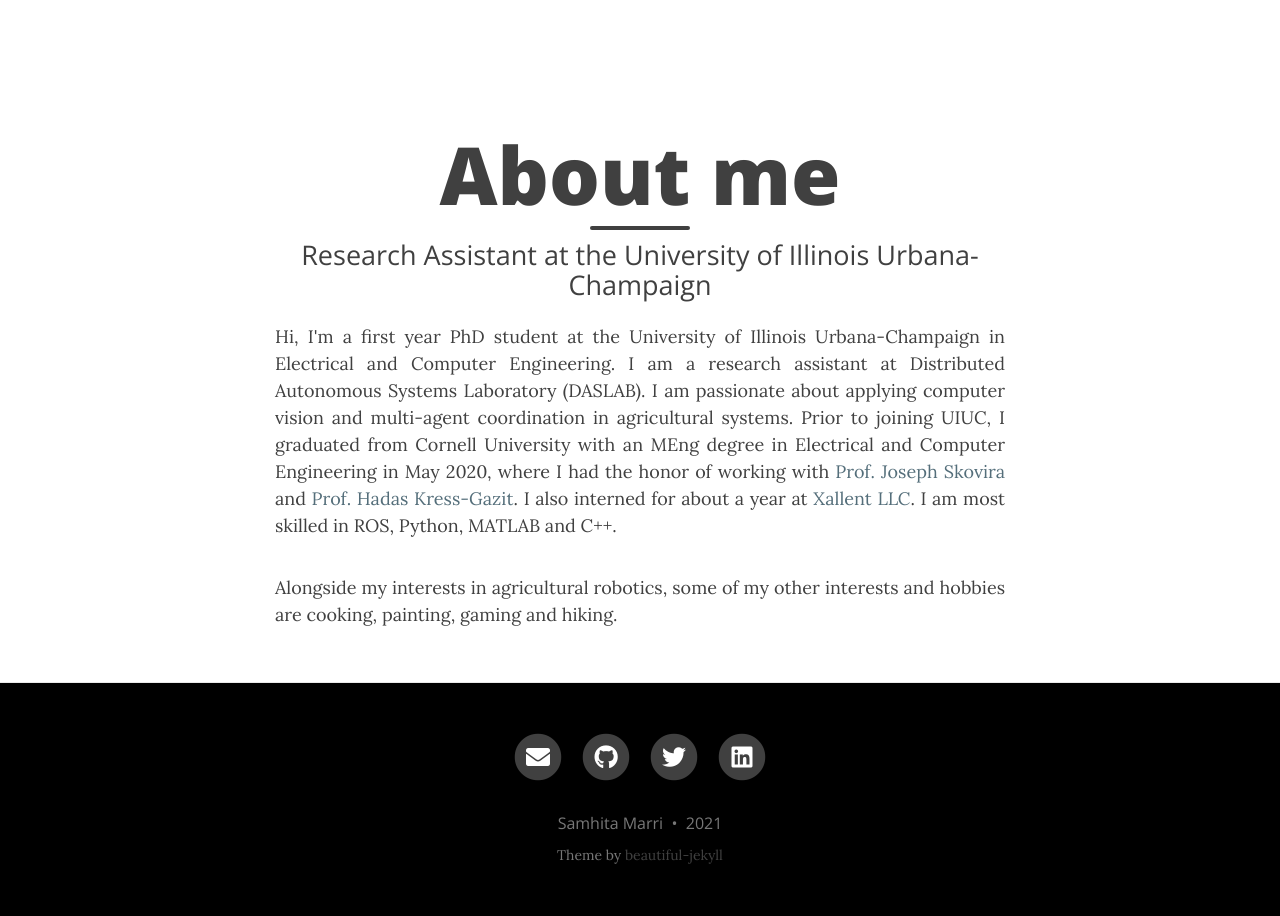
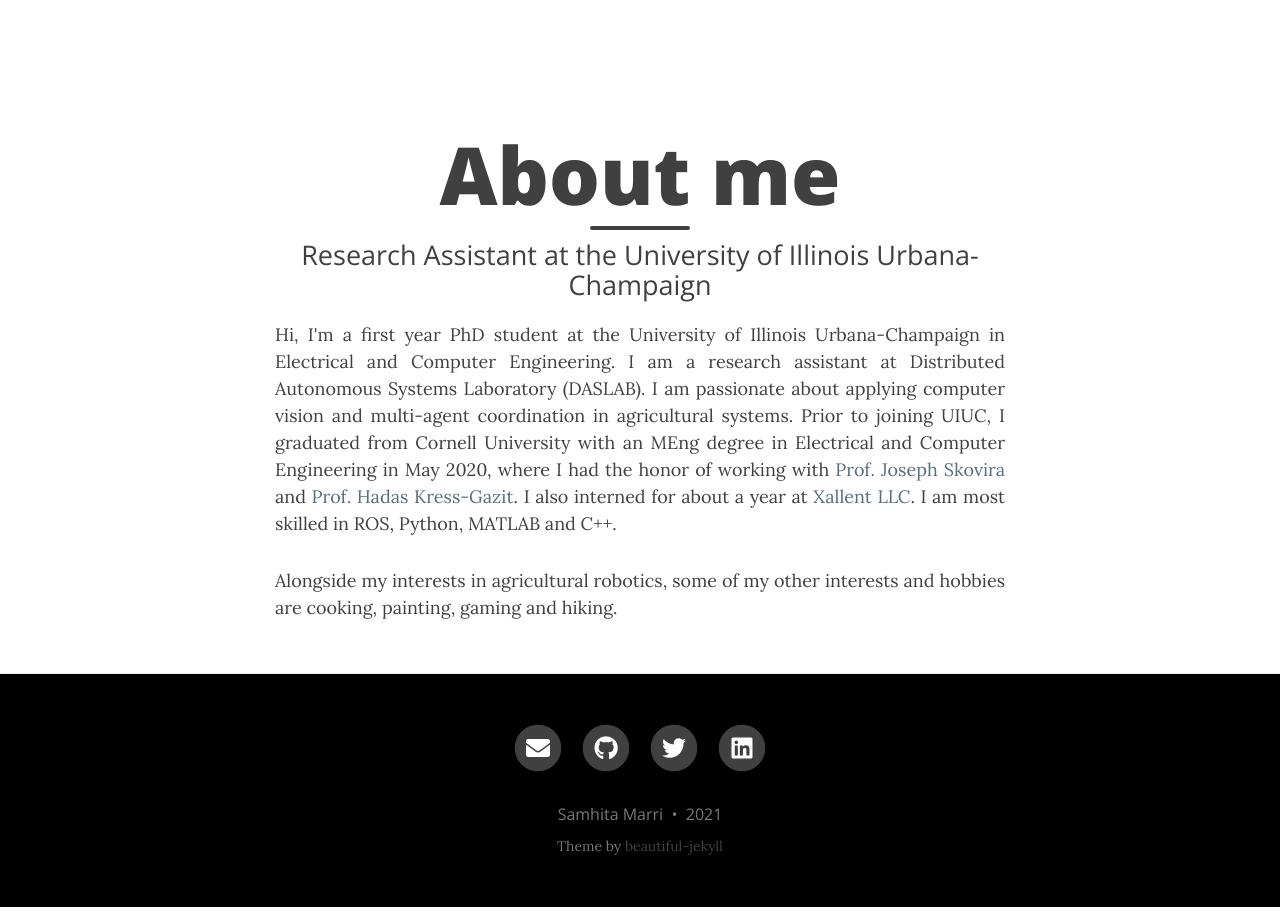
Before and after one commit to samhita-m/samhita-m.github.io, a Jekyll site: the page built from aboutme.md, in a window 1280 px wide. Built offline with Jekyll 4.4.1, drawn with Linux system fonts in a browser that asks for light colours; nearby versions of some CDN libraries.

```diff
--- a/assets/css/main.css
+++ b/assets/css/main.css
@@ -24,7 +24,7 @@
 p {
   line-height: 1.5;
   border-width: 1.875rem;
-  margin: 0.25rem auto;
+  margin: 0.1rem auto;
 }
 h1,h2,h3,h4,h5,h6 {
   font-family: 'Open Sans', 'Helvetica Neue', Helvetica, Arial, sans-serif;
```
